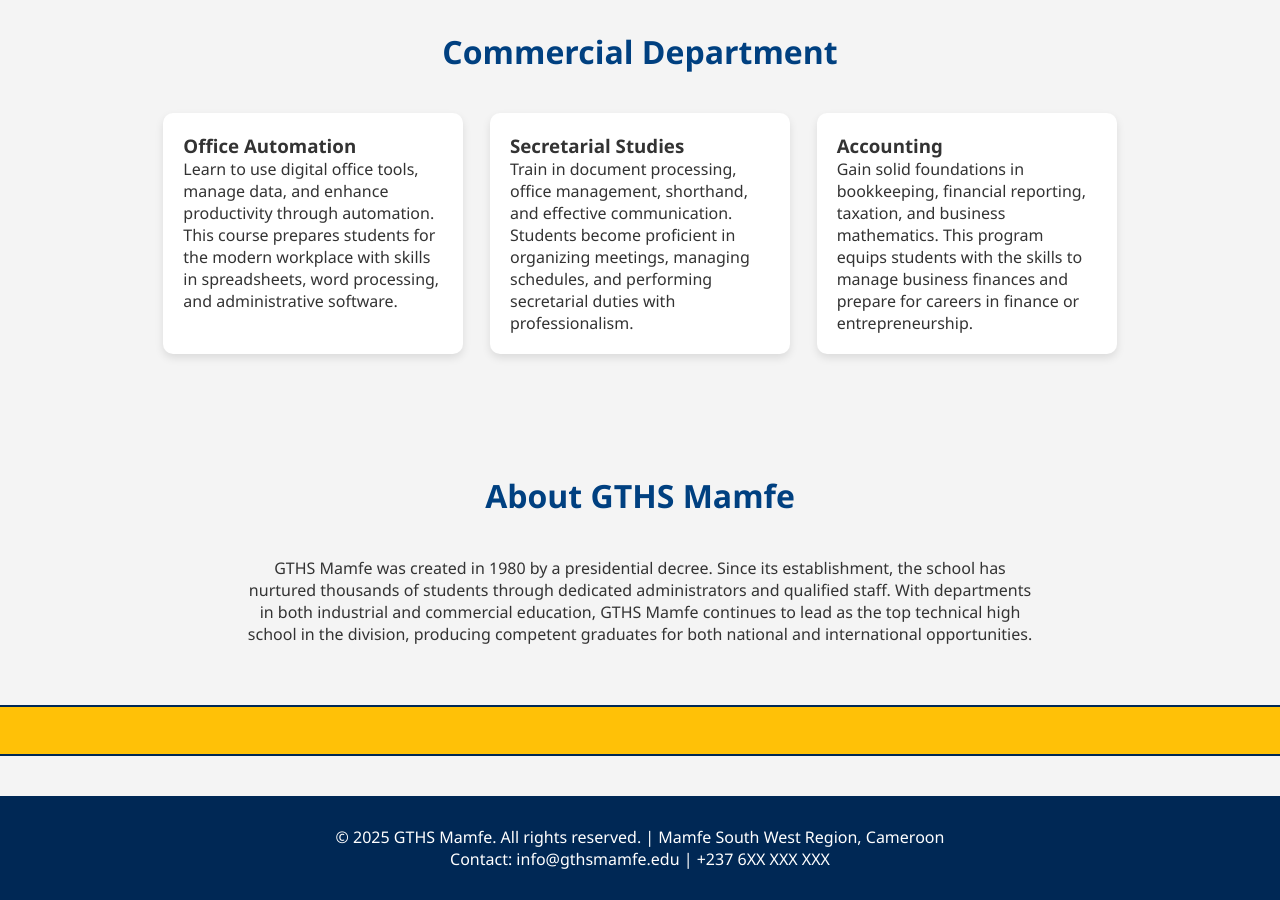
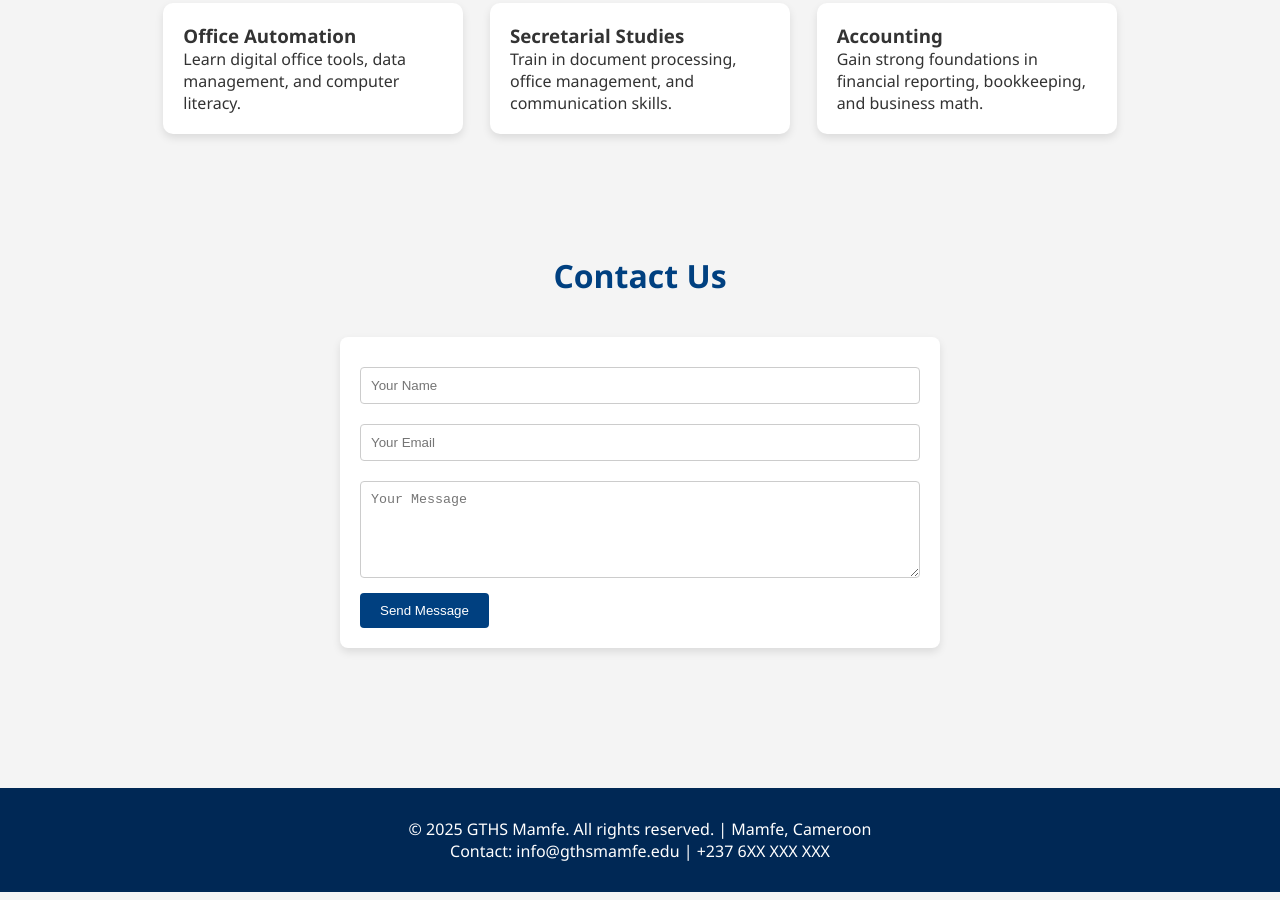
Before and after one commit to Samy151556/GTHS-MAMFE, a plain HTML site: page index.html in a window 1280 px wide. Shown: the part 893-1793 px from the top of the page. Drawn offline with Linux system fonts and the light colour scheme.

Commit message:
Update index.html

```diff
--- a/index.html
+++ b/index.html
@@ -88,16 +88,33 @@
       padding: 30px 10px;
       margin-top: 40px;
     }
-    .news-ticker {
-      background: #ffc107;
-      color: #002855;
-      font-weight: bold;
+    form {
+      max-width: 600px;
+      margin: 40px auto;
+      background: #fff;
+      padding: 20px;
+      border-radius: 8px;
+      box-shadow: 0 4px 8px rgba(0,0,0,0.1);
+    }
+    form input, form textarea {
+      width: 100%;
       padding: 10px;
-      font-size: 1rem;
-      animation: fadeUp 1.5s ease-out;
-      border-top: 2px solid #002855;
-      border-bottom: 2px solid #002855;
+      margin: 10px 0;
+      border: 1px solid #ccc;
+      border-radius: 4px;
     }
+    form button {
+      background-color: #004080;
+      color: white;
+      padding: 10px 20px;
+      border: none;
+      border-radius: 4px;
+      cursor: pointer;
+    }
+    form button:hover {
+      background-color: #003366;
+    }
+
     @keyframes fadeDown {
       from { opacity: 0; transform: translateY(-20px); }
       to { opacity: 1; transform: translateY(0); }
@@ -117,7 +134,6 @@
   <nav>
     <a href="#industrial">Industrial</a>
     <a href="#commercial">Commercial</a>
-    <a href="#about">About</a>
     <a href="#contact">Contact</a>
   </nav>
 
@@ -131,15 +147,15 @@
     <div class="cards">
       <div class="card">
         <h3>Power System Engineering</h3>
-        <p>Hands-on training in electrical power systems, generation, transmission, and industrial installations. Students gain practical skills in high-voltage operations, circuit analysis, and safety standards for working in electrical environments.</p>
+        <p>Hands-on training in electrical power systems and industrial installations.</p>
       </div>
       <div class="card">
         <h3>Building Construction</h3>
-        <p>Develop practical skills in architectural drawing, structural design, masonry, and construction planning. Emphasis is placed on modern building techniques, materials, and sustainability.</p>
+        <p>Develop practical skills in architectural drawing, masonry, and construction planning.</p>
       </div>
       <div class="card">
         <h3>Carpentry & Joinery</h3>
-        <p>Master the craft of woodworking, furniture design, and structural joinery. Students are trained in using traditional and modern tools to construct quality wood-based products for industrial and domestic use.</p>
+        <p>Master the craft of woodworking, design, and furniture construction.</p>
       </div>
     </div>
   </section>
@@ -149,35 +165,54 @@
     <div class="cards">
       <div class="card">
         <h3>Office Automation</h3>
-        <p>Learn to use digital office tools, manage data, and enhance productivity through automation. This course prepares students for the modern workplace with skills in spreadsheets, word processing, and administrative software.</p>
+        <p>Learn digital office tools, data management, and computer literacy.</p>
       </div>
       <div class="card">
         <h3>Secretarial Studies</h3>
-        <p>Train in document processing, office management, shorthand, and effective communication. Students become proficient in organizing meetings, managing schedules, and performing secretarial duties with professionalism.</p>
+        <p>Train in document processing, office management, and communication skills.</p>
       </div>
       <div class="card">
         <h3>Accounting</h3>
-        <p>Gain solid foundations in bookkeeping, financial reporting, taxation, and business mathematics. This program equips students with the skills to manage business finances and prepare for careers in finance or entrepreneurship.</p>
+        <p>Gain strong foundations in financial reporting, bookkeeping, and business math.</p>
       </div>
     </div>
   </section>
 
-  <section class="section" id="about">
-    <h2>About GTHS Mamfe</h2>
-    <p style="text-align: center; max-width: 800px; margin: auto;">
-      GTHS Mamfe was created in 1980 by a presidential decree. Since its establishment, the school has nurtured thousands of students through dedicated administrators and qualified staff. With departments in both industrial and commercial education, GTHS Mamfe continues to lead as the top technical high school in the division, producing competent graduates for both national and international opportunities.
-    </p>
+  <section class="section" id="contact">
+    <h2>Contact Us</h2>
+    <form action="https://formspree.io/f/mbloowvb" method="POST">
+      <input type="text" name="name" placeholder="Your Name" required>
+      <input type="email" name="email" placeholder="Your Email" required>
+      <textarea name="message" rows="5" placeholder="Your Message" required></textarea>
+      <button type="submit">Send Message</button>
+    </form>
   </section>
 
-  <div class="news-ticker">
-    <marquee behavior="scroll" direction="left" scrollamount="5">
-      📢 GTHS Mamfe | New Labs for Power Engineering and other departments | 2026 Academic Year Starts Soon!
-    </marquee>
-  </div>
-
-  <footer id="contact">
-    <p>&copy; 2025 GTHS Mamfe. All rights reserved. | Mamfe South West Region, Cameroon</p>
+  <footer>
+    <p>&copy; 2025 GTHS Mamfe. All rights reserved. | Mamfe, Cameroon</p>
     <p>Contact: info@gthsmamfe.edu | +237 6XX XXX XXX</p>
   </footer>
+
+  <script>
+    const form = document.querySelector("form");
+    form.addEventListener("submit", async (e) => {
+      e.preventDefault();
+      const data = new FormData(form);
+      const response = await fetch(form.action, {
+        method: form.method,
+        body: data,
+        headers: {
+          'Accept': 'application/json'
+        }
+      });
+
+      if (response.ok) {
+        alert("Thank you! Your message has been sent.");
+        form.reset();
+      } else {
+        alert("Oops! There was a problem submitting your form.");
+      }
+    });
+  </script>
 </body>
 </html>
```
